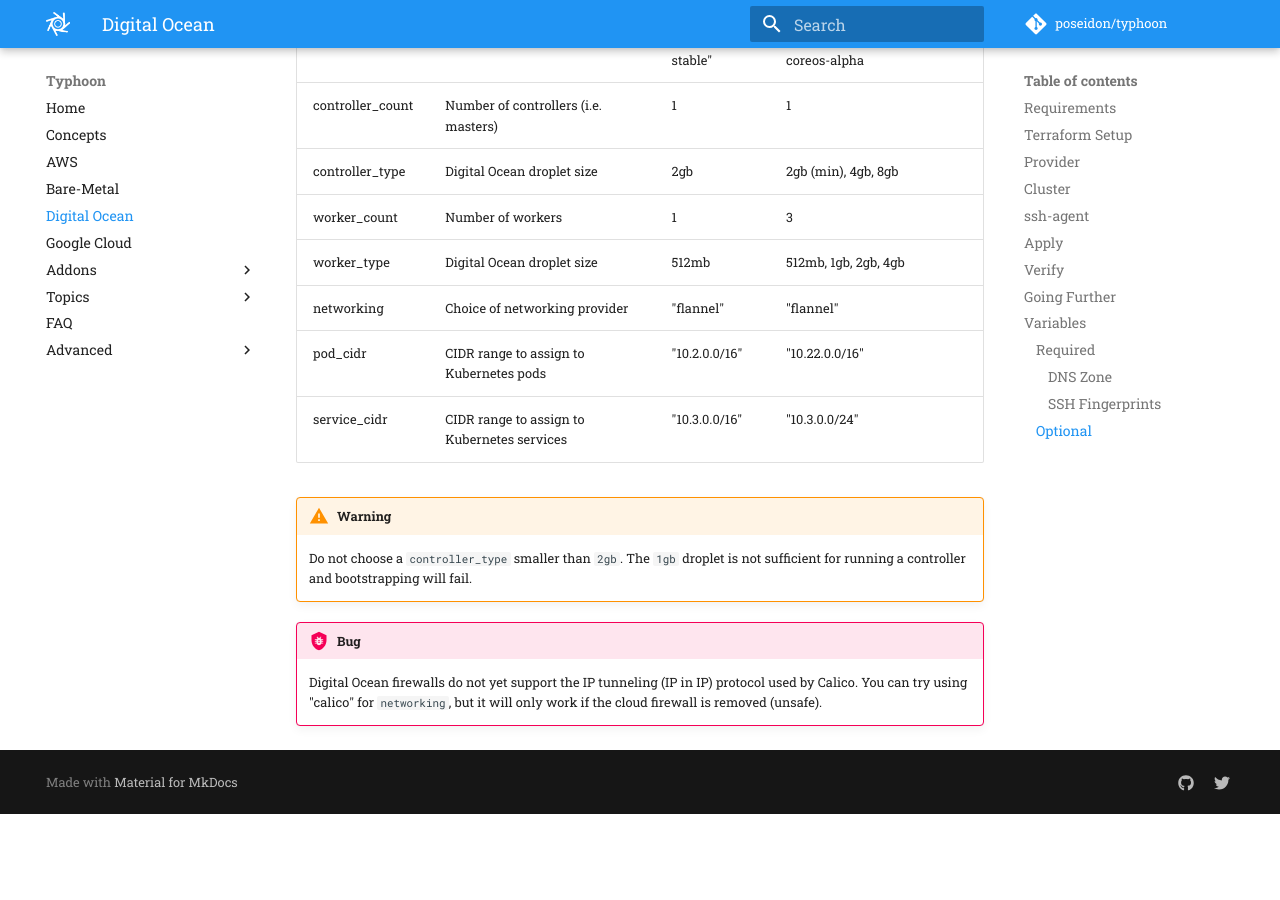
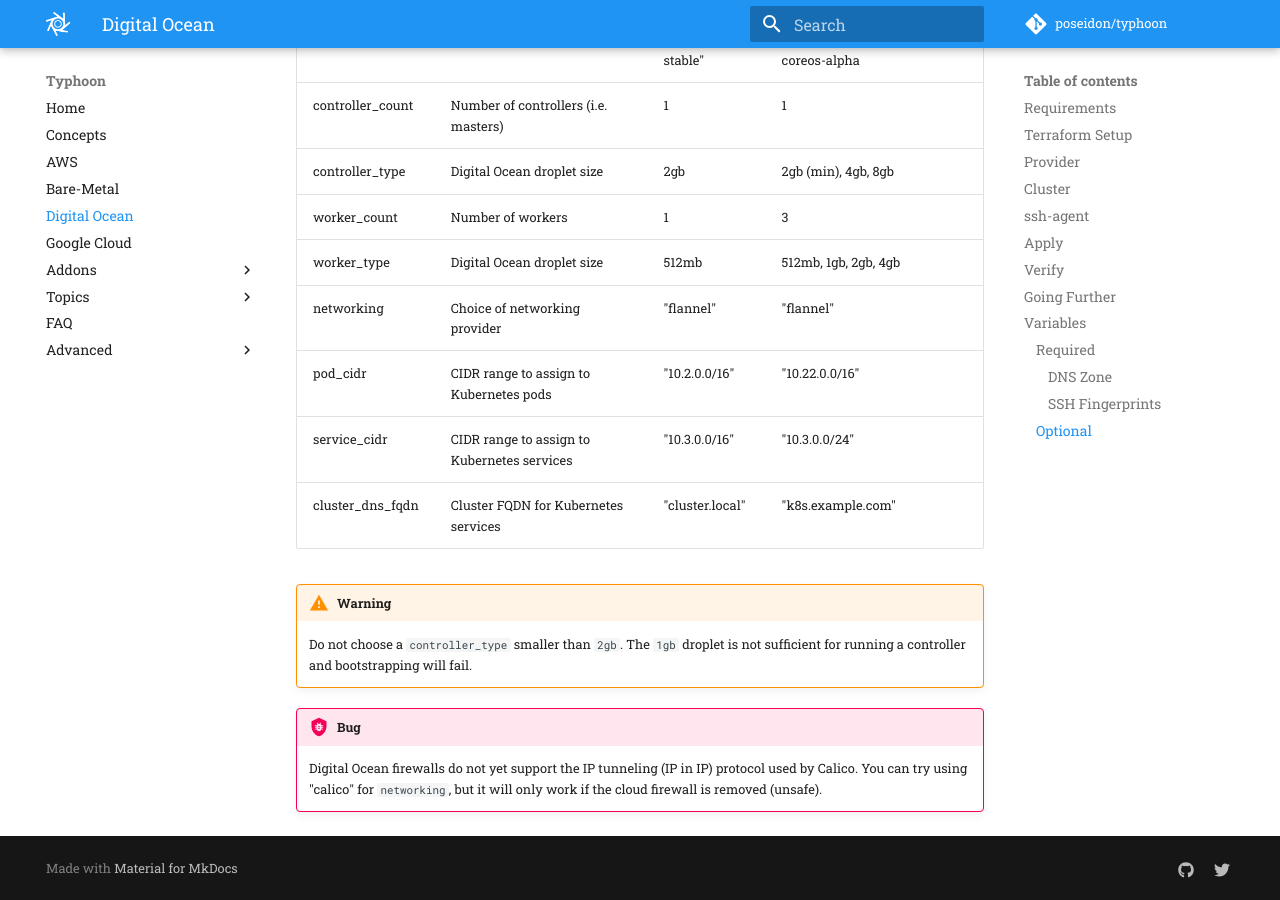
Before and after one commit to poseidon/typhoon, an MkDocs documentation site: the page built from docs/digital-ocean.md, in a window 1280 px wide and 900 px high, scrolled down 5384 px. Built offline with MkDocs 1.6.1 and Material for MkDocs 9.7.7, drawn with Linux system fonts in a browser that asks for light colours; comment, search, counter and statistics services are not loaded; old or Windows-style settings are respelled for this version of MkDocs; before the commit the page ends 6198 px from its top, so only the background shows below that.

Commit message:
docs: Add custom cluster domain variable to the documentation

```diff
--- a/docs/digital-ocean.md
+++ b/docs/digital-ocean.md
@@ -238,6 +238,7 @@
 | networking | Choice of networking provider | "flannel" | "flannel" |
 | pod_cidr | CIDR range to assign to Kubernetes pods | "10.2.0.0/16" | "10.22.0.0/16" |
 | service_cidr | CIDR range to assign to Kubernetes services | "10.3.0.0/16" | "10.3.0.0/24" |
+| cluster_dns_fqdn | Cluster FQDN for Kubernetes services | "cluster.local" | "k8s.example.com" |
 
 !!! warning
     Do not choose a `controller_type` smaller than `2gb`. The `1gb` droplet is not sufficient for running a controller and bootstrapping will fail.
```
Also changed, not shown: docs/google-cloud.md (+1 -0 lines).
